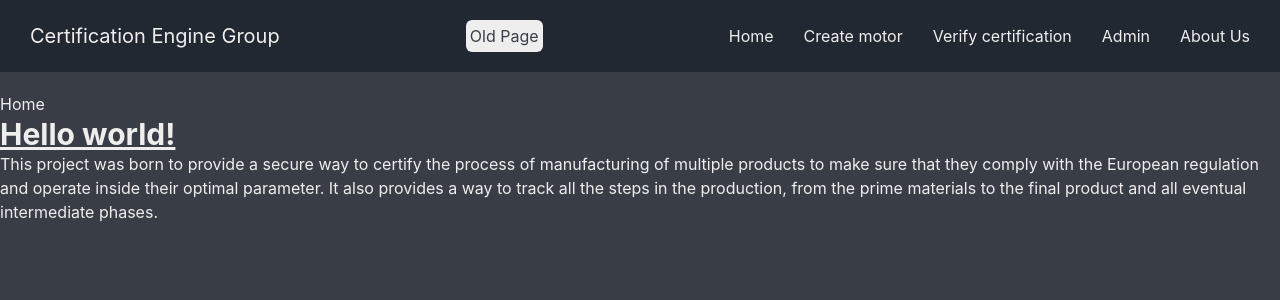
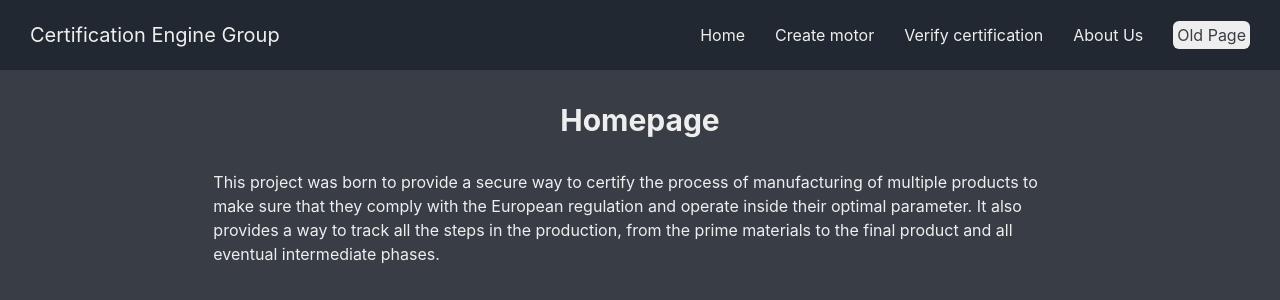
Before and after one commit to spam-thunder-with-sun/BlockchainProject, a React (Create React App) app in the folder Proj_source/front/: page / in a window 1280 px wide. Shown: the top 300 px of the page. Built offline with nearby package versions, Linux system fonts and the light colour scheme; what @drizzle/store would draw is missing.

Commit message:
Modifiche frontend

```diff
--- a/Proj_source/front/src/pages/Home.js
+++ b/Proj_source/front/src/pages/Home.js
@@ -4,18 +4,22 @@ import './../index.css';
 
 function Home() {
   return (
+
+
+
     <div>
-      <Navbar />
-      <h1>Home</h1>
-      <h1 className="text-3xl font-bold underline">
-        Hello world!
-      </h1>
-    <p>
-    This project was born to provide a secure way to certify the process of manufacturing of multiple products to make sure that they comply with
-    the European regulation and operate inside their optimal parameter. It also provides a way to track all the steps in the production,
-    from the prime materials to the final product and all eventual intermediate phases.
-    </p>
+    <Navbar />
+    <div className='flex items-center justify-center my-8'>
+      <h1 className="text-3xl font-bold text-[#EEEEEE]">Homepage</h1>
     </div>
+    <div className='flex items-center justify-center mb-8'>
+      <div className="flex items-center gap-4 w-2/3">
+        This project was born to provide a secure way to certify the process of manufacturing of multiple products to make sure that they comply with
+        the European regulation and operate inside their optimal parameter. It also provides a way to track all the steps in the production,
+from the prime materials to the final product and all eventual intermediate phases.
+      </div>
+    </div>
+  </div>
   );
 }
 
--- a/Proj_source/front/src/pages/Navbar.js
+++ b/Proj_source/front/src/pages/Navbar.js
@@ -8,13 +8,13 @@ function Navbar() {
             <div className='navbar-logo'>
                 Certification Engine Group
             </div>
-            <Link to="/old" className='bg-[#EEEEEE] text-[#393E46] p-1 rounded-md'>Old Page</Link>
             <ul className='navbar-menu'>
                 <li><Link to="/">Home</Link></li>
                 <li><Link to="/createmotor">Create motor</Link></li>
                 <li><Link to="/verifycertification">Verify certification</Link></li>
-                <li><Link to="/admin">Admin</Link> </li>
+                {/*<li><Link to="/admin">Admin</Link> </li>*/}
                 <li><Link to="/aboutus">About Us</Link> </li>
+                <li><Link to="/old" className='bg-[#EEEEEE] text-[#393E46] p-1 rounded-md'>Old Page</Link></li>
             </ul>
         </div>
     )
```
